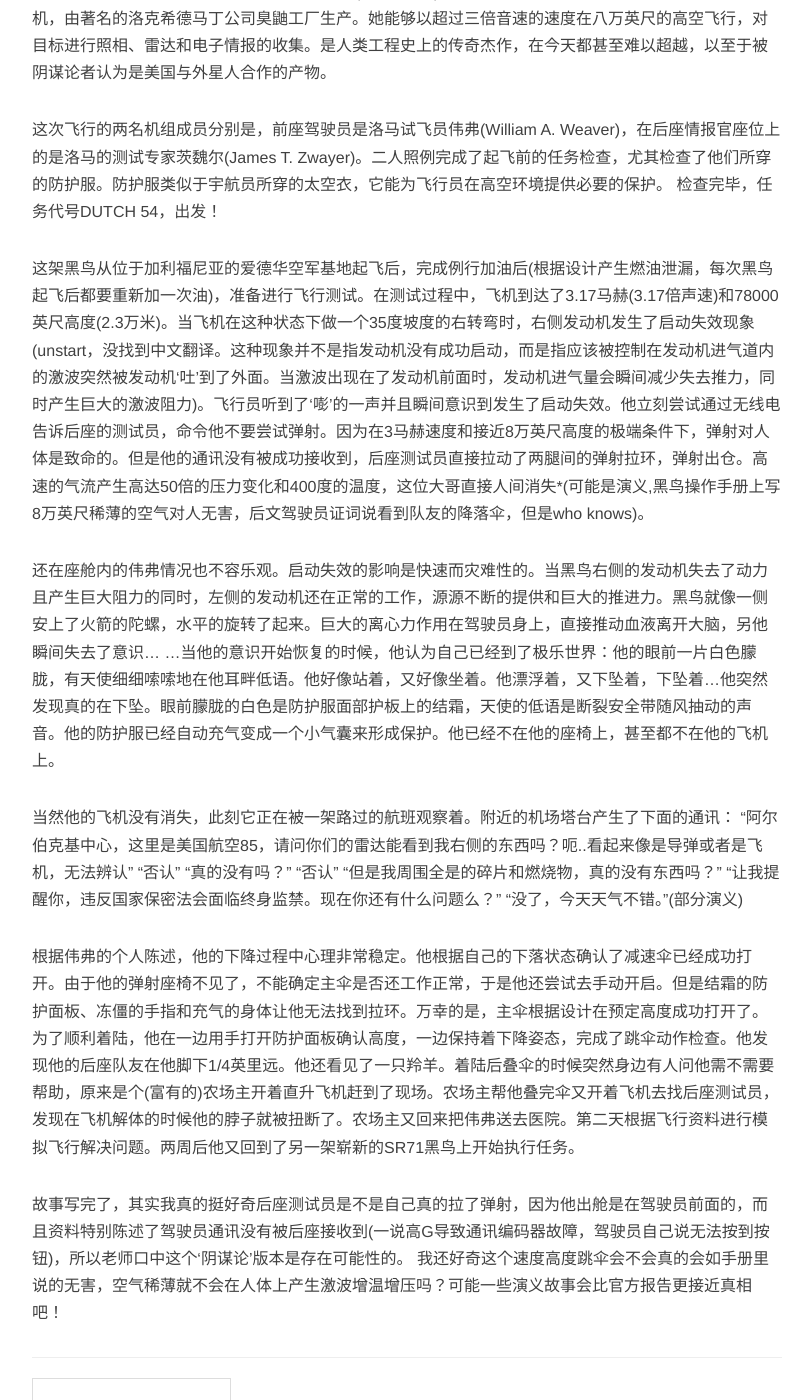
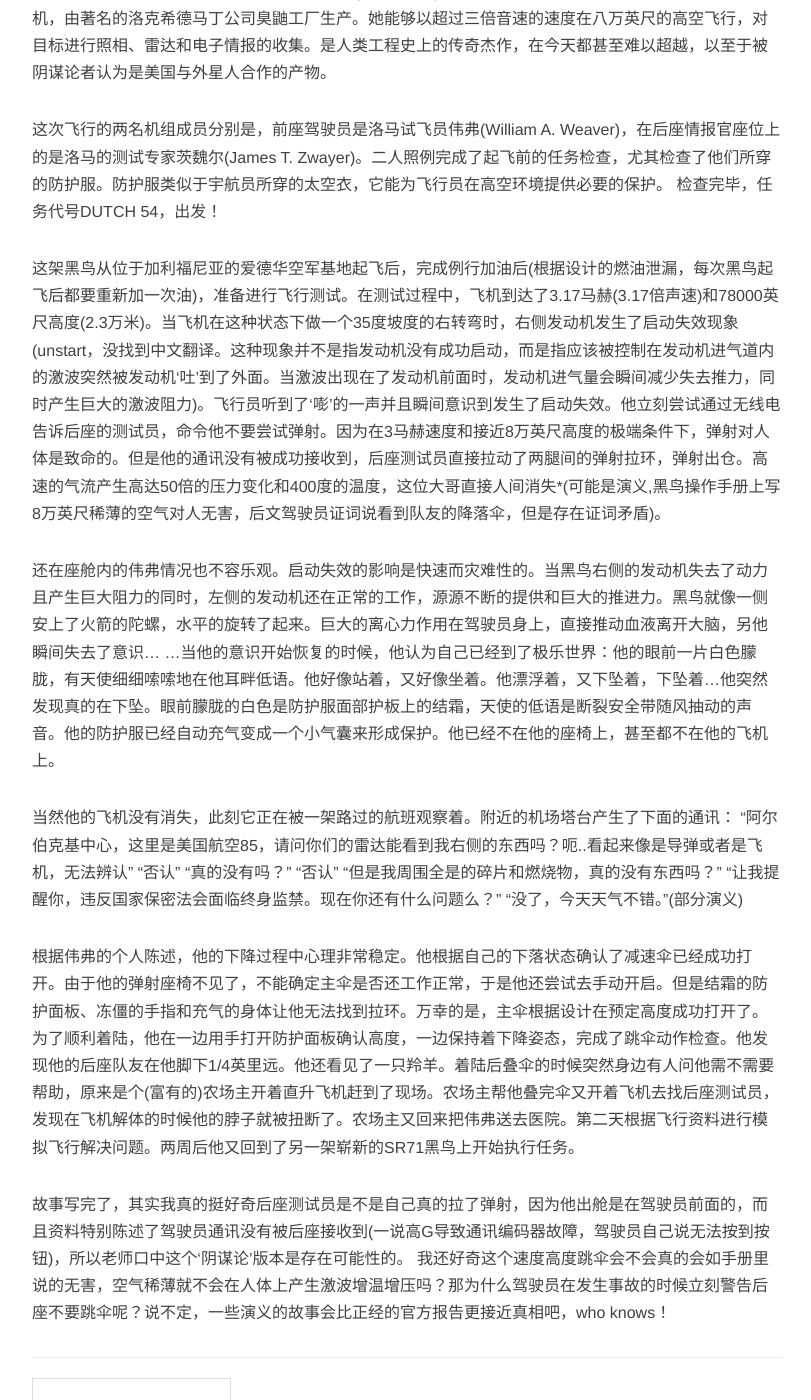
Before and after one commit to baabbabyy/Blog, a Jekyll site: the page built from _posts/2021-2-13- SR-71A 61-7952事故 .md, in a window 1280 px wide and 1400 px high, scrolled down 591 px. Shown: the whole window, without its empty margins (233-1044 px from the left). Built offline with Jekyll 4.4.1, drawn with Linux system fonts in a browser that asks for light colours; nearby versions of some CDN libraries; comment, search, counter and statistics services are not loaded.

Commit message:
Update 2021-2-13- SR-71A 61-7952事故 .md

```diff
--- a/_posts/2021-2-13- SR-71A 61-7952事故 .md
+++ b/_posts/2021-2-13- SR-71A 61-7952事故 .md
@@ -14,7 +14,7 @@
 这次飞行的两名机组成员分别是，前座驾驶员是洛马试飞员伟弗(William A. Weaver)，在后座情报官座位上的是洛马的测试专家茨魏尔(James T. Zwayer)。二人照例完成了起飞前的任务检查，尤其检查了他们所穿的防护服。防护服类似于宇航员所穿的太空衣，它能为飞行员在高空环境提供必要的保护。
 检查完毕，任务代号DUTCH 54，出发！
 
-这架黑鸟从位于加利福尼亚的爱德华空军基地起飞后，完成例行加油后(根据设计产生燃油泄漏，每次黑鸟起飞后都要重新加一次油)，准备进行飞行测试。在测试过程中，飞机到达了3.17马赫(3.17倍声速)和78000英尺高度(2.3万米)。当飞机在这种状态下做一个35度坡度的右转弯时，右侧发动机发生了启动失效现象(unstart，没找到中文翻译。这种现象并不是指发动机没有成功启动，而是指应该被控制在发动机进气道内的激波突然被发动机‘吐’到了外面。当激波出现在了发动机前面时，发动机进气量会瞬间减少失去推力，同时产生巨大的激波阻力)。飞行员听到了‘嘭’的一声并且瞬间意识到发生了启动失效。他立刻尝试通过无线电告诉后座的测试员，命令他不要尝试弹射。因为在3马赫速度和接近8万英尺高度的极端条件下，弹射对人体是致命的。但是他的通讯没有被成功接收到，后座测试员直接拉动了两腿间的弹射拉环，弹射出仓。高速的气流产生高达50倍的压力变化和400度的温度，这位大哥直接人间消失*(可能是演义,黑鸟操作手册上写8万英尺稀薄的空气对人无害，后文驾驶员证词说看到队友的降落伞，但是who knows)。
+这架黑鸟从位于加利福尼亚的爱德华空军基地起飞后，完成例行加油后(根据设计的燃油泄漏，每次黑鸟起飞后都要重新加一次油)，准备进行飞行测试。在测试过程中，飞机到达了3.17马赫(3.17倍声速)和78000英尺高度(2.3万米)。当飞机在这种状态下做一个35度坡度的右转弯时，右侧发动机发生了启动失效现象(unstart，没找到中文翻译。这种现象并不是指发动机没有成功启动，而是指应该被控制在发动机进气道内的激波突然被发动机‘吐’到了外面。当激波出现在了发动机前面时，发动机进气量会瞬间减少失去推力，同时产生巨大的激波阻力)。飞行员听到了‘嘭’的一声并且瞬间意识到发生了启动失效。他立刻尝试通过无线电告诉后座的测试员，命令他不要尝试弹射。因为在3马赫速度和接近8万英尺高度的极端条件下，弹射对人体是致命的。但是他的通讯没有被成功接收到，后座测试员直接拉动了两腿间的弹射拉环，弹射出仓。高速的气流产生高达50倍的压力变化和400度的温度，这位大哥直接人间消失*(可能是演义,黑鸟操作手册上写8万英尺稀薄的空气对人无害，后文驾驶员证词说看到队友的降落伞，但是存在证词矛盾)。
 
 还在座舱内的伟弗情况也不容乐观。启动失效的影响是快速而灾难性的。当黑鸟右侧的发动机失去了动力且产生巨大阻力的同时，左侧的发动机还在正常的工作，源源不断的提供和巨大的推进力。黑鸟就像一侧安上了火箭的陀螺，水平的旋转了起来。巨大的离心力作用在驾驶员身上，直接推动血液离开大脑，另他瞬间失去了意识... ...当他的意识开始恢复的时候，他认为自己已经到了极乐世界：他的眼前一片白色朦胧，有天使细细嗦嗦地在他耳畔低语。他好像站着，又好像坐着。他漂浮着，又下坠着，下坠着...他突然发现真的在下坠。眼前朦胧的白色是防护服面部护板上的结霜，天使的低语是断裂安全带随风抽动的声音。他的防护服已经自动充气变成一个小气囊来形成保护。他已经不在他的座椅上，甚至都不在他的飞机上。
 
@@ -30,4 +30,4 @@
 根据伟弗的个人陈述，他的下降过程中心理非常稳定。他根据自己的下落状态确认了减速伞已经成功打开。由于他的弹射座椅不见了，不能确定主伞是否还工作正常，于是他还尝试去手动开启。但是结霜的防护面板、冻僵的手指和充气的身体让他无法找到拉环。万幸的是，主伞根据设计在预定高度成功打开了。为了顺利着陆，他在一边用手打开防护面板确认高度，一边保持着下降姿态，完成了跳伞动作检查。他发现他的后座队友在他脚下1/4英里远。他还看见了一只羚羊。着陆后叠伞的时候突然身边有人问他需不需要帮助，原来是个(富有的)农场主开着直升飞机赶到了现场。农场主帮他叠完伞又开着飞机去找后座测试员，发现在飞机解体的时候他的脖子就被扭断了。农场主又回来把伟弗送去医院。第二天根据飞行资料进行模拟飞行解决问题。两周后他又回到了另一架崭新的SR71黑鸟上开始执行任务。
 
 故事写完了，其实我真的挺好奇后座测试员是不是自己真的拉了弹射，因为他出舱是在驾驶员前面的，而且资料特别陈述了驾驶员通讯没有被后座接收到(一说高G导致通讯编码器故障，驾驶员自己说无法按到按钮)，所以老师口中这个‘阴谋论’版本是存在可能性的。
-我还好奇这个速度高度跳伞会不会真的会如手册里说的无害，空气稀薄就不会在人体上产生激波增温增压吗？可能一些演义故事会比官方报告更接近真相吧！
+我还好奇这个速度高度跳伞会不会真的会如手册里说的无害，空气稀薄就不会在人体上产生激波增温增压吗？那为什么驾驶员在发生事故的时候立刻警告后座不要跳伞呢？说不定，一些演义的故事会比正经的官方报告更接近真相吧，who knows！
```
